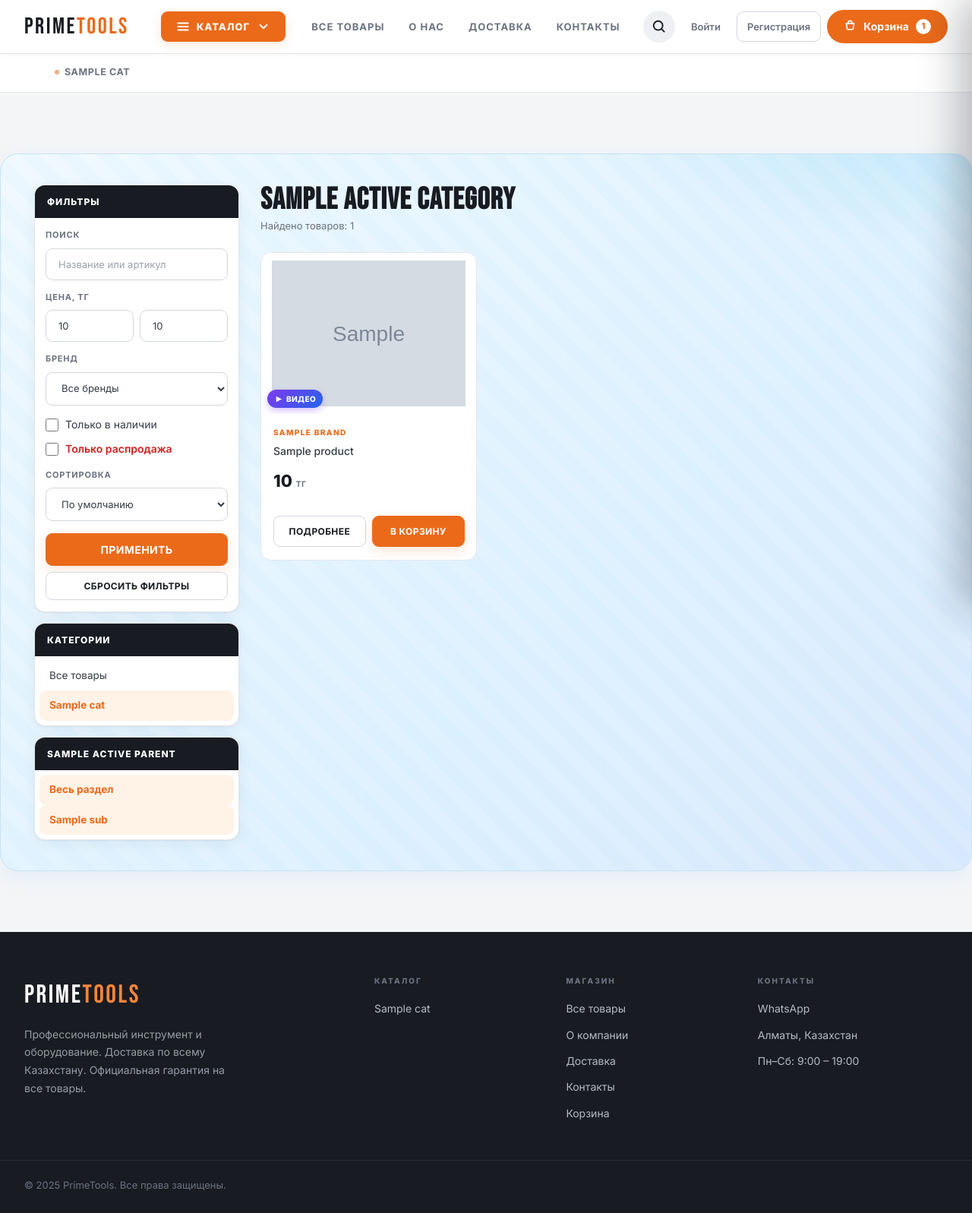
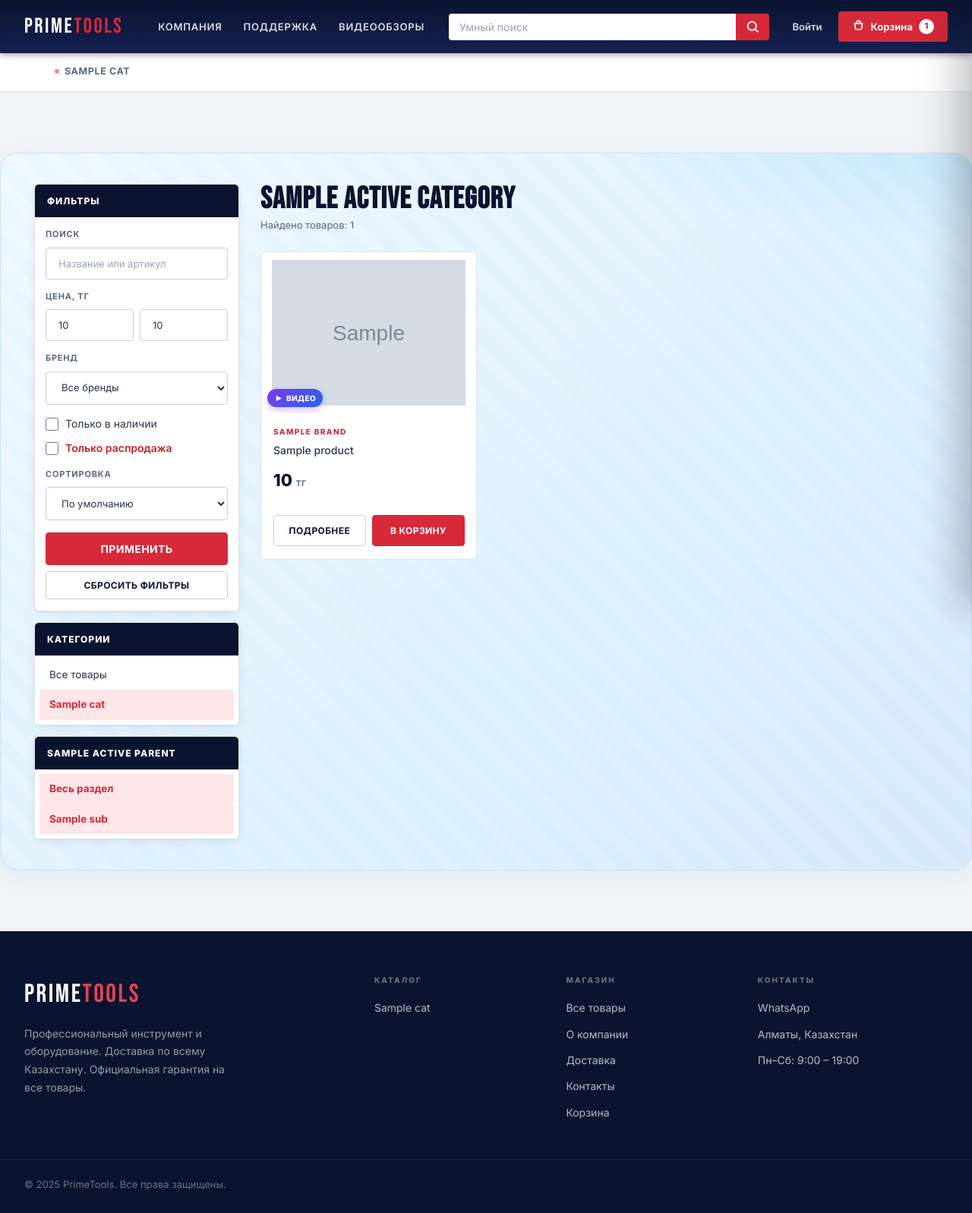
Before and after one commit to psychodevvv/primetools, a Django app: template templates/shop/catalog.html in a window 1280 px wide. Shown: the whole page at 76% size. After the commit the page ends 1567 px from the top, so only its background shows below. Run offline with Django 4.2, Linux system fonts and the light colour scheme; the template is opened without the code that fills it: most values are stand-ins (such as "Sample title", 1, 10 or a date in 2020); grey boxes marked "Sample" are stand-in pictures.

Commit message:
редизайн в стиле ЗУБРа: тёмно-синий + красный, шапка с инлайн-поиском, умный поиск в две колонки (категории + товары) с подсветкой и поддержкой кириллицы; вкладка Видеообзоры; каталог очищен

```diff
--- a/templates/base.html
+++ b/templates/base.html
@@ -9,28 +9,35 @@
   <link href="https://fonts.googleapis.com/css2?family=Bebas+Neue&family=Inter:wght@400;500;600;700;800&display=swap" rel="stylesheet">
   <style>
     :root {
-      --accent: #ea6a1a;
-      --accent-light: #f5853a;
-      --accent-dark: #cf5a10;
-      --accent-soft: #fff2e7;
-      --accent-glow: rgba(234,106,26,.16);
-      --bg: #f4f5f7;
-      --surface: #ffffff;
-      --surface-2: #eef0f3;
-      --surface-3: #e4e7ec;
-      --border: #e4e7eb;
-      --border-strong: #d2d7de;
-      --heading: #181b22;
-      --text: #353b45;
-      --text-muted: #6b7280;
-      --text-dim: #9aa1ac;
-      --danger: #e5484d;
-      --success: #2fa84f;
-      --info: #2f6fed;
-      --radius: 14px;
-      --radius-sm: 9px;
-      --shadow: 0 1px 2px rgba(20,24,31,.05), 0 5px 20px rgba(20,24,31,.05);
-      --shadow-lg: 0 10px 44px rgba(20,24,31,.13);
+      /* ────── ЦВЕТА В СТИЛЕ ЗУБРА: тёмно-синий + красный ────── */
+      --accent: #d6293a;          /* фирменный красный (кнопки, акценты) */
+      --accent-light: #e64253;
+      --accent-dark: #b81f2e;
+      --accent-soft: #fde6e8;
+      --accent-glow: rgba(214,41,58,.18);
+
+      --navy: #0a1430;             /* основной тёмно-синий шапки/сайдбара */
+      --navy-2: #142150;            /* чуть светлее, для блоков */
+      --navy-3: #1d2c63;            /* подсветка/градиент */
+
+      --bg: #f1f3f7;                /* спокойный светло-серый под контент */
+      --surface: #ffffff;           /* белые карточки */
+      --surface-2: #eef1f5;
+      --surface-3: #e3e7ee;
+      --border: #e1e4ea;
+      --border-strong: #c8cdd6;
+
+      --heading: #0a1430;           /* тёмно-синий заголовок на светлом */
+      --text: #2a334d;
+      --text-muted: #5b6680;
+      --text-dim: #99a2b3;
+      --danger: #d6293a;
+      --success: #1d8a40;
+      --info: #1d4ed8;
+      --radius: 6px;                /* у ЗУБРА скругления маленькие */
+      --radius-sm: 4px;
+      --shadow: 0 1px 2px rgba(10,20,48,.06), 0 4px 14px rgba(10,20,48,.06);
+      --shadow-lg: 0 10px 30px rgba(10,20,48,.18);
     }
     *, *::before, *::after { box-sizing: border-box; margin: 0; padding: 0; }
     html { scroll-behavior: smooth; }
@@ -63,10 +70,10 @@
 
     /* ─── HEADER ─── */
     .site-header {
-      background: var(--surface);
+      background:
+        linear-gradient(180deg, var(--navy) 0%, var(--navy-2) 100%);
       position: sticky; top: 0; z-index: 1000;
-      border-bottom: 1px solid var(--border);
-      box-shadow: 0 1px 12px rgba(20,24,31,.04);
+      box-shadow: 0 2px 8px rgba(0,0,0,.4);
     }
     .header-inner {
       max-width: 1400px; margin: 0 auto; padding: 0 32px;
@@ -74,35 +81,34 @@
     }
     .logo {
       font-family: 'Bebas Neue', sans-serif;
-      font-size: 30px; letter-spacing: 2.5px;
-      color: var(--heading); white-space: nowrap; margin-right: 42px;
+      font-size: 28px; letter-spacing: 2.5px;
+      color: #fff; white-space: nowrap; margin-right: 32px;
     }
     .logo span { color: var(--accent); }
     .header-nav { display: flex; align-items: center; }
     .header-nav a {
-      color: var(--text-muted); font-size: 13px; font-weight: 700;
-      text-transform: uppercase; letter-spacing: 1px;
-      padding: 9px 16px; border-radius: var(--radius-sm);
+      color: rgba(255,255,255,.85); font-size: 13px; font-weight: 600;
+      text-transform: uppercase; letter-spacing: .8px;
+      padding: 9px 14px; border-radius: var(--radius-sm);
       transition: color .15s, background .15s; cursor: pointer;
     }
-    .header-nav a:hover { color: var(--accent); background: var(--accent-soft); }
+    .header-nav a:hover { color: #fff; background: rgba(255,255,255,.08); }
     .header-right { display: flex; align-items: center; gap: 8px; margin-left: auto; }
     .icon-btn {
-      background: var(--surface-2); border: none; cursor: pointer;
-      width: 42px; height: 42px; display: flex; align-items: center; justify-content: center;
-      color: var(--heading); border-radius: 50%; transition: all .15s;
+      background: rgba(255,255,255,.08); border: none; cursor: pointer;
+      width: 40px; height: 40px; display: flex; align-items: center; justify-content: center;
+      color: #fff; border-radius: var(--radius-sm); transition: all .15s;
     }
-    .icon-btn:hover { background: var(--accent-soft); color: var(--accent); }
+    .icon-btn:hover { background: var(--accent); color: #fff; }
     .icon-btn svg { width: 19px; height: 19px; }
     .cart-link {
-      display: flex; align-items: center; gap: 9px;
+      display: flex; align-items: center; gap: 8px;
       background: var(--accent); color: #fff;
-      padding: 11px 22px; border-radius: 30px;
-      font-size: 14px; font-weight: 700;
-      transition: background .15s, transform .1s;
+      padding: 10px 18px; border-radius: var(--radius-sm);
+      font-size: 13px; font-weight: 700;
+      transition: background .15s;
     }
     .cart-link:hover { background: var(--accent-dark); color: #fff; }
-    .cart-link:active { transform: scale(.97); }
     .cart-link svg { width: 17px; height: 17px; }
     .cart-badge {
       background: #fff; color: var(--accent);
@@ -111,12 +117,36 @@
       display: inline-flex; align-items: center; justify-content: center;
       padding: 0 5px;
     }
-    .auth-link { color: var(--text-muted); font-size: 13px; font-weight: 600; padding: 9px 13px; border-radius: var(--radius-sm); transition: all .15s; }
-    .auth-link:hover { color: var(--accent); background: var(--accent-soft); }
-    .auth-link.reg { border: 1px solid var(--border-strong); }
-    .auth-link.reg:hover { border-color: var(--accent); color: var(--accent); }
+    .auth-link { color: rgba(255,255,255,.85); font-size: 13px; font-weight: 600; padding: 9px 13px; border-radius: var(--radius-sm); transition: all .15s; }
+    .auth-link:hover { color: #fff; background: rgba(255,255,255,.10); }
+    .auth-link.reg { border: 1px solid rgba(255,255,255,.18); }
+    .auth-link.reg:hover { border-color: var(--accent); background: var(--accent); }
 
     /* ─── SEARCH ─── */
+    /* поиск ─ компактный в шапке */
+    .header-search {
+      flex: 1; max-width: 460px; margin: 0 18px;
+      position: relative;
+    }
+    .header-search form { display: flex; }
+    .header-search input {
+      flex: 1; min-width: 0; background: #fff; border: none;
+      color: var(--heading); padding: 9px 14px;
+      font-family: 'Inter', sans-serif; font-size: 14px;
+      outline: none; border-radius: var(--radius-sm) 0 0 var(--radius-sm);
+    }
+    .header-search input::placeholder { color: var(--text-dim); }
+    .header-search button {
+      background: var(--accent); border: none; width: 44px;
+      cursor: pointer; color: #fff;
+      border-radius: 0 var(--radius-sm) var(--radius-sm) 0;
+      display: flex; align-items: center; justify-content: center;
+      transition: background .15s;
+    }
+    .header-search button:hover { background: var(--accent-dark); }
+    .header-search button svg { width: 18px; height: 18px; }
+
+    /* старый «выезжающий» поиск — оставлен на случай мобильной модалки */
     .search-wrap {
       background: var(--surface); border-bottom: 1px solid var(--border); display: none;
       position: absolute; top: 100%; left: 0; right: 0; z-index: 1100;
@@ -249,10 +303,12 @@
       border-radius: var(--radius-sm); white-space: nowrap;
     }
     .btn svg { width: 17px; height: 17px; }
-    .btn-primary { background: var(--accent); color: white; border-color: var(--accent); box-shadow: 0 6px 18px var(--accent-glow); }
-    .btn-primary:hover { background: var(--accent-dark); border-color: var(--accent-dark); color: white; transform: translateY(-1px); }
+    .btn-primary { background: var(--accent); color: white; border-color: var(--accent); }
+    .btn-primary:hover { background: var(--accent-dark); border-color: var(--accent-dark); color: white; }
     .btn-outline { background: var(--surface); border-color: var(--border-strong); color: var(--heading); }
     .btn-outline:hover { border-color: var(--accent); color: var(--accent); }
+    .btn-dark { background: var(--navy); color: #fff; border-color: var(--navy); }
+    .btn-dark:hover { background: var(--navy-2); color: #fff; }
     .btn-ghost { background: var(--surface-2); border-color: var(--surface-2); color: var(--heading); }
     .btn-ghost:hover { background: var(--surface-3); }
     .btn-danger { background: var(--danger); border-color: var(--danger); color: white; }
@@ -762,27 +818,34 @@
 <header class="site-header">
   <div class="header-inner">
     <a href="/" class="logo">Prime<span>Tools</span></a>
-    <button type="button" class="cat-menu-btn" id="catMenuBtn" onclick="toggleCatMenu()" aria-expanded="false" aria-controls="catMegamenu">
-      <svg viewBox="0 0 24 24" fill="none" stroke="currentColor" stroke-width="2.4" stroke-linecap="round" stroke-linejoin="round"><path d="M3 6h18M3 12h18M3 18h18"/></svg>
-      Каталог
-      <svg class="arr" viewBox="0 0 24 24" fill="none" stroke="currentColor" stroke-width="2.4" stroke-linecap="round" stroke-linejoin="round"><path d="m6 9 6 6 6-6"/></svg>
-    </button>
     <nav class="header-nav">
-      <a href="/catalog/">Все товары</a>
-      <a href="/#about">О нас</a>
-      <a href="/#delivery">Доставка</a>
-      <a href="/#contacts">Контакты</a>
+      <a href="/#about">Компания</a>
+      <a href="/#delivery">Поддержка</a>
+      <a href="/videos/">Видеообзоры</a>
     </nav>
+    <div class="header-search search-box">
+      <form action="/search/" method="get" autocomplete="off">
+        <input type="text" name="q" id="searchInput"
+               placeholder="Умный поиск" value="{{ request.GET.q }}">
+        <button type="submit" aria-label="Найти">
+          <svg viewBox="0 0 24 24" fill="none" stroke="currentColor" stroke-width="2.4" stroke-linecap="round"><circle cx="11" cy="11" r="7.5"/><path d="m21 21-4.7-4.7"/></svg>
+        </button>
+      </form>
+      <div class="search-results" id="searchResults"></div>
+      <div class="sh-history" id="searchHistory" style="display:none;">
+        <div class="sh-history__head">
+          <span>Недавние запросы</span>
+          <button type="button" class="sh-history__clear" onclick="shClear()">Очистить</button>
+        </div>
+        <div class="sh-history__list" id="searchHistoryList"></div>
+      </div>
+    </div>
     <div class="header-right">
-      <button class="icon-btn" onclick="toggleSearch()" aria-label="Поиск">
-        <svg viewBox="0 0 24 24" fill="none" stroke="currentColor" stroke-width="2.4" stroke-linecap="round"><circle cx="11" cy="11" r="7.5"/><path d="m21 21-4.7-4.7"/></svg>
-      </button>
       {% if request.session.customer_id %}
         <a href="/account/profile/" class="auth-link">{{ request.session.customer_name }}</a>
         <a href="/account/logout/" class="auth-link">Выйти</a>
       {% else %}
         <a href="/account/login/" class="auth-link">Войти</a>
-        <a href="/account/register/" class="auth-link reg">Регистрация</a>
       {% endif %}
       <a href="/cart/" class="cart-link" aria-label="Корзина">
         <svg viewBox="0 0 24 24" fill="none" stroke="currentColor" stroke-width="2.4" stroke-linecap="round" stroke-linejoin="round"><path d="M5 7h14l-1.2 9.4a2 2 0 0 1-2 1.6H8.2a2 2 0 0 1-2-1.6L5 7Z"/><path d="M8.5 7V5.5a3.5 3.5 0 0 1 7 0V7"/></svg>
@@ -1018,15 +1063,10 @@
 
 <script>
 function toggleSearch() {
-  // На мобильных открываем модалку — там больше места и история запросов на весь экран.
+  // Десктоп — фокус на инлайн-поле; мобильный — открываем полноэкранную модалку.
   if (window.innerWidth <= 768) { openSearchModal(); return; }
-  var wrap = document.getElementById('searchWrap');
-  wrap.classList.toggle('open');
-  if (wrap.classList.contains('open')) {
-    setTimeout(function(){ document.getElementById('searchInput').focus(); }, 60);
-    shRenderInto(document.getElementById('searchHistory'),
-                 document.getElementById('searchHistoryList'));
-  }
+  var inp = document.getElementById('searchInput');
+  if (inp) { inp.focus(); inp.select(); }
 }
 
 /* ─── история поиска (localStorage) ─── */
@@ -1110,22 +1150,48 @@ function setupLiveSearch(box) {
   if (!input || !results) return;
   var timer;
 
-  function render(q, list) {
-    if (!list.length) {
+  // Подсветить вхождения слова жирным
+  function srHighlight(text, q) {
+    var safe = srEsc(text || '');
+    if (!q) return safe;
+    var qSafe = srEsc(q);
+    var re = new RegExp('(' + qSafe.replace(/[.*+?^${}()|[\]\\]/g,'\\$&') + ')', 'ig');
+    return safe.replace(re, '<b>$1</b>');
+  }
+
+  function render(q, data) {
+    var cats = (data && data.categories) || [];
+    var prods = (data && data.products) || [];
+    if (!cats.length && !prods.length) {
       results.innerHTML = '<div class="sr-empty">Ничего не найдено</div>';
       results.classList.add('open');
       return;
     }
     var html = '';
-    list.forEach(function(p) {
-      html += '<a class="sr-item" href="/product/' + p.id + '/">'
-        + '<div class="sr-thumb">'
-        + (p.image_url ? '<img src="' + srEsc(p.image_url) + '" alt="">' : SR_NOIMG)
-        + '</div><div class="sr-info"><div class="sr-name">' + srEsc(p.name) + '</div>'
-        + (p.article ? '<div class="sr-art">Арт: ' + srEsc(p.article) + '</div>' : '')
-        + '</div><div class="sr-price">' + srEsc(p.price) + ' тг</div></a>';
+    // ── левая колонка: категории ──
+    html += '<div class="sr-col sr-col--cats">';
+    html += '<div class="sr-col__head">Категории:</div>';
+    if (cats.length) {
+      cats.forEach(function(c) {
+        html += '<a class="sr-cat" href="/catalog/?cat=' + encodeURIComponent(c.slug) + '">'
+              + '<span class="sr-cat__name">' + srHighlight(c.name, q) + '</span>'
+              + '<span class="sr-cat__count">' + c.count + ' шт</span>'
+              + '</a>';
+      });
+    } else {
+      html += '<div class="sr-cat" style="color:var(--text-muted);font-size:12px;">Нет совпадений</div>';
+    }
+    html += '</div>';
+    // ── правая колонка: продукция ──
+    html += '<div class="sr-col">';
+    html += '<div class="sr-col__head">Продукция:</div>';
+    prods.forEach(function(p) {
+      html += '<a class="sr-prod" href="/product/' + p.id + '/">'
+            + srHighlight(p.name, q)
+            + '</a>';
     });
-    html += '<a class="sr-all" href="/search/?q=' + encodeURIComponent(q) + '">Все результаты поиска →</a>';
+    html += '<a class="sr-all" href="/search/?q=' + encodeURIComponent(q) + '">Все результаты →</a>';
+    html += '</div>';
     results.innerHTML = html;
     results.classList.add('open');
   }
@@ -1148,7 +1214,7 @@ function setupLiveSearch(box) {
     timer = setTimeout(function() {
       fetch('/search/suggest/?q=' + encodeURIComponent(q))
         .then(function(r){ return r.json(); })
-        .then(function(d){ render(q, d.results || []); })
+        .then(function(d){ render(q, d); })
         .catch(function(){});
     }, 220);
   });
--- a/templates/shop/index.html
+++ b/templates/shop/index.html
@@ -660,6 +660,10 @@
       <div class="vr-modal__player" id="vrPlayer"></div>
     </div>
     <div class="vr-modal__title" id="vrModalTitle"></div>
+    <a class="vr-modal__yt" id="vrYtLink" href="#" target="_blank" rel="noopener" style="display:none;">
+      Если видео не запускается — открыть на YouTube
+      <svg width="14" height="14" viewBox="0 0 24 24" fill="none" stroke="currentColor" stroke-width="2.4" stroke-linecap="round" stroke-linejoin="round"><path d="M14 3h7v7"/><path d="M21 3l-10 10"/><path d="M5 5h6v2H7v10h10v-4h2v6H5z"/></svg>
+    </a>
   </div>
 </div>
 {% endif %}
```
Also changed, not shown: other parts of templates/base.html (+48 -42 lines), shop/apps.py (+18 -0 lines), shop/views.py (+26 -19 lines).
